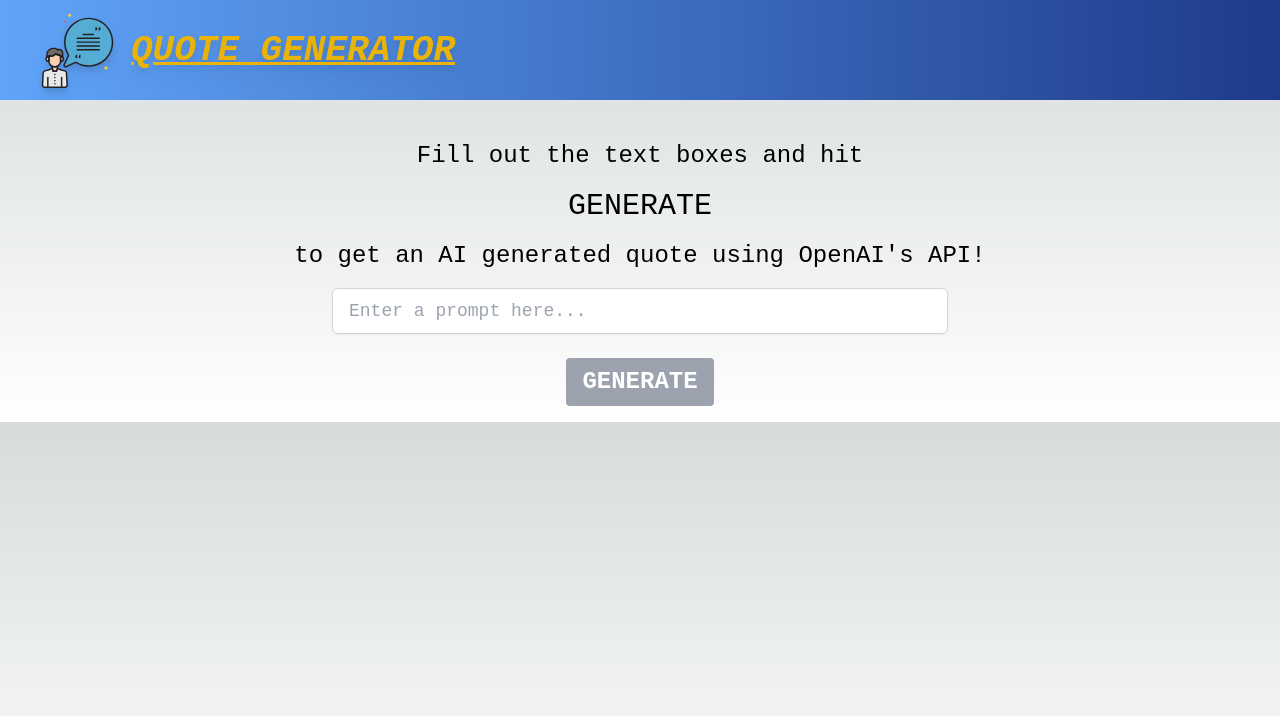
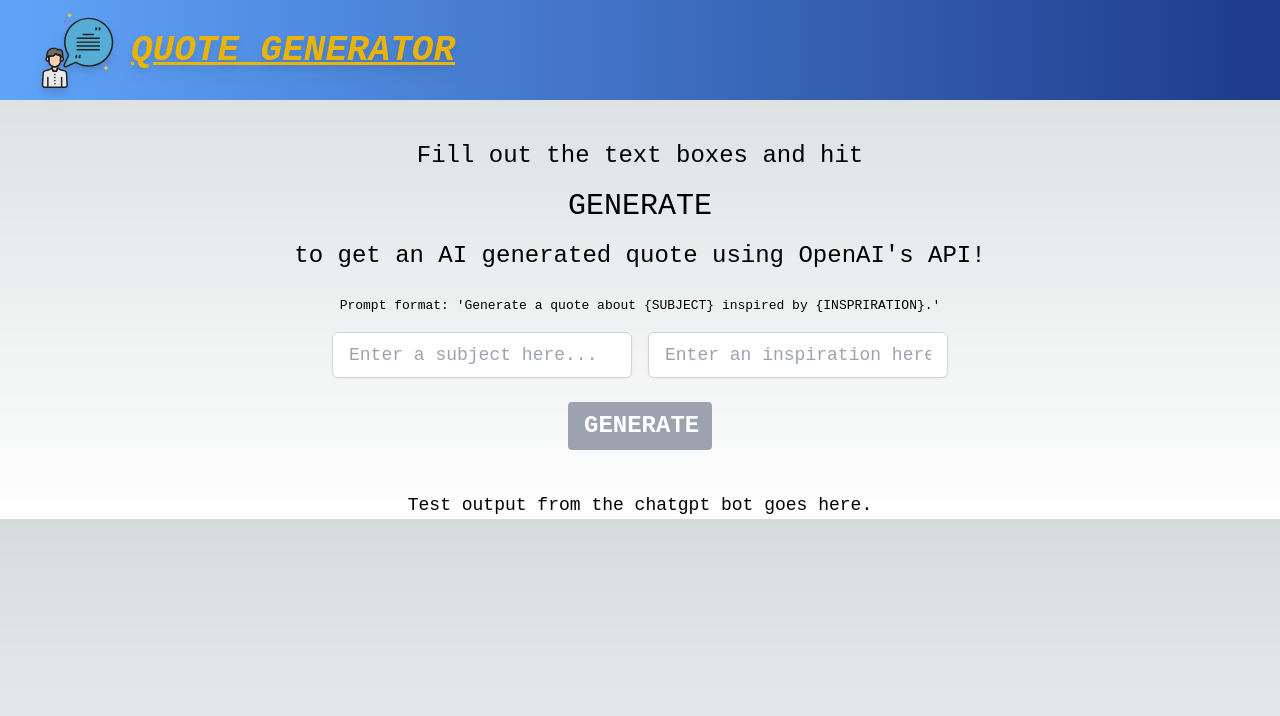
Before and after one commit to Pewaukee/quote-generator-openai, a Next.js app: page / in a window 1280 px wide. Shown: the top 716 px of the page. Built offline with nearby package versions, Linux system fonts and the light colour scheme; no server answers.

Commit message:
output element

```diff
--- a/app/components/Form.tsx
+++ b/app/components/Form.tsx
@@ -31,18 +31,27 @@ export default function Form() {
 
   return (
     <div className='w-full px-6 py-4 flex flex-col items-center justify-center'>
-      <input
-        type='text'
-        className='w-[50%] px-4 py-2 border border-gray-300 rounded-md shadow-sm focus:outline-none focus:ring-2 focus:ring-gray-200 focus:border-transparent text-black font-space-mono text-lg'
-        placeholder='Enter a prompt here...'
-        onChange={handleChange}
-      ></input>
+      <div className='grid grid-cols-2 gap-4 w-[50%]'>
+        <input
+          type='text'
+          className='w-full px-4 py-2 border border-gray-300 rounded-md shadow-sm focus:outline-none focus:ring-2 focus:ring-gray-200 focus:border-transparent text-black font-space-mono text-lg'
+          placeholder='Enter a subject here...'
+          onChange={handleChange}
+        ></input>
+        <input
+          type='text'
+          className='w-full px-4 py-2 border border-gray-300 rounded-md shadow-sm focus:outline-none focus:ring-2 focus:ring-gray-200 focus:border-transparent text-black font-space-mono text-lg'
+          placeholder='Enter an inspiration here...'
+          onChange={handleChange}
+        ></input>
+      </div>
+
       <button
-        className='mt-6 bg-blue-500 hover:bg-blue-700 text-white font-bold font-space-mono text-2xl py-2 px-4 rounded disabled:bg-gray-400'
+        className='mt-6 bg-blue-500 w-36 hover:bg-blue-700 text-white font-bold font-space-mono text-2xl py-2 px-4 rounded disabled:bg-gray-400'
         disabled={disabled || loading}
         onClick={handleClick}
       >
-        {loading ? <CircularProgress /> : 'GENERATE'}
+        {loading ? <CircularProgress className='h-24' /> : 'GENERATE'}
       </button>
     </div>
   );
--- a/app/components/Info.tsx
+++ b/app/components/Info.tsx
@@ -1,4 +1,5 @@
 import React from 'react';
+import {Popover} from '@mui/material';
 
 export default function Info() {
   return (
@@ -10,6 +11,9 @@ export default function Info() {
       <h2 className='text-2xl font-space-mono text-center pt-4'>
         to get an AI generated quote using OpenAI&apos;s API!
       </h2>
+      <p className='mt-6'>
+        Prompt format: 'Generate a quote about &#123;SUBJECT&#125; inspired by &#123;INSPRIRATION&#125;.'
+      </p>
     </div>
   );
 }
--- /dev/null
+++ b/app/components/Output.tsx
@@ -0,0 +1,12 @@
+'use client';
+
+import React, { useState } from 'react';
+
+export default function Output() {
+  const [output, setOutput] = useState('');
+  return (
+    <div className='flex justify-center items-center mt-[25px] font-space-mono text-lg'>
+      <p>Test output from the chatgpt bot goes here.</p>
+    </div>
+  );
+}
--- a/app/page.tsx
+++ b/app/page.tsx
@@ -1,6 +1,7 @@
 import Form from './components/Form';
 import Header from './components/Header';
 import Info from './components/Info';
+import Output from './components/Output';
 
 export default function Home() {
   return (
@@ -8,6 +9,7 @@ export default function Home() {
       <Header />
       <Info />
       <Form />
+      <Output />
     </>
   );
 }
```
